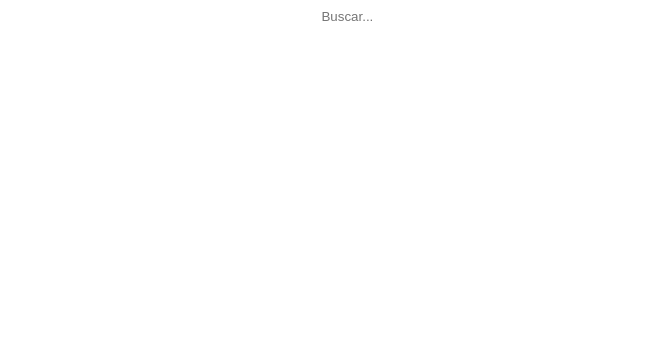
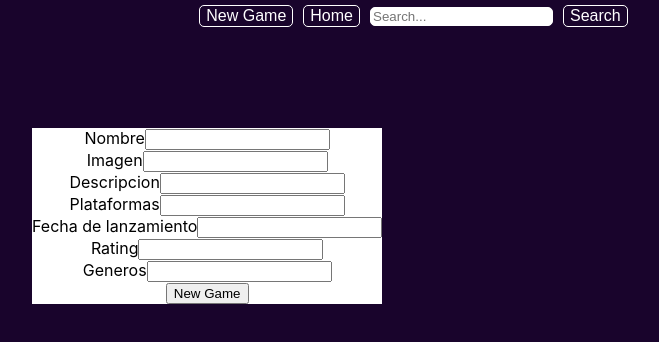
Before and after one commit to KariRomero/piVideoGames, a React (Create React App) app in the folder client/: page /form in a window 1280 px wide. Before the commit this address had no page. Shown: the top 342 px of the page, without its empty margins (224-883 px from the left). Built offline with nearby package versions, Linux system fonts and the light colour scheme.

Commit message:
Form.module.css

```diff
--- a/client/src/App.js
+++ b/client/src/App.js
@@ -4,6 +4,7 @@ import Landing from './views/Landing/Landing';
 import Nav from './components/Nav/Nav';
 import Home from './views/Home/Home';
 import Detail from './views/Detail/Detail';
+import Form from './views/Form/Form';
 
 
 
@@ -26,6 +27,7 @@ function App() {
           <Route path= "/" element= {<Landing/>}/>
           <Route path='/home' element ={<Home/>}/>
           <Route path='/detail/:id' element={<Detail/>}/>
+          <Route path='/form' element={<Form/>}/>
 
         </Routes>
 
--- a/client/src/components/Card/Card.jsx
+++ b/client/src/components/Card/Card.jsx
@@ -12,7 +12,7 @@ const Card = (props) => {
             </div>
 
 
-            <div className={style.genre}>{props.genres}</div>
+            <div className={style.genre}>{props.genres.join(' - ')}</div>
 
             <Link to={`/detail/${id}`} className={style.link}>
             <div className={style.name}>{props.name}</div>
--- a/client/src/components/Nav/Nav.jsx
+++ b/client/src/components/Nav/Nav.jsx
@@ -5,6 +5,10 @@ import { Link } from 'react-router-dom';
 const Nav = () => {
     return(
         <div className={style.container}>
+
+            <Link to='/form' className={style.link}>
+                <button className={style.button}>New Game</button>
+            </Link>
 
             <Link to='/home' className={style.link}>
                 <button className={style.button}>Home</button>
--- a/client/src/components/SearchBar/SearchBar.jsx
+++ b/client/src/components/SearchBar/SearchBar.jsx
@@ -7,8 +7,8 @@ const SearchBar = () => {
     return(
         <div className={style.container}>
 
-            <input type='search' className={style.input} placeholder='Buscar...'/>
-            <button className={style.button}>Buscar</button>
+            <input type='search' className={style.input} placeholder='Search...'/>
+            <button className={style.button}>Search</button>
 
          {/* <input type='search' onChange={handleChange} value={name} className={style.input}/>
          <button onClick={()=>onSearch(name)} className={style.button}>Buscar</button> */}
--- a/client/src/views/Detail/Detail.jsx
+++ b/client/src/views/Detail/Detail.jsx
@@ -32,9 +32,22 @@ const Detail = () => {
 
 
                         <div className={style.detail}>{videogame.released}</div>
-                        <div className={style.detail}>{videogame.platformVideogame.join(', ')}</div>
-                        <div className={style.detail}>{videogame.genresVideogame.join(', ')}</div>
                         <div className={style.detail}>Rating:{videogame.rating}</div>
+                        <div className={style.detail}>
+                        {
+                            videogame.platformVideogame && videogame.platformVideogame.join(', ')
+                        }
+                        </div>
+
+                        <div className={style.detail}>
+                        {
+                            videogame.genresVideogame && videogame.genresVideogame.join(', ')
+                        }
+                        </div>
+
+                        {/* <div className={style.detail}>{videogame.platformVideogame.join(', ')}</div>*/}
+                        {/* <div className={style.detail}>{videogame.genresVideogame.join(', ')}</div> */}
+
 
                     </div>
 
--- a/client/src/views/Detail/Detail.module.css
+++ b/client/src/views/Detail/Detail.module.css
@@ -6,8 +6,6 @@
     height: 100vh;
     position: relative;
     z-index: 1;
-
-
 }
 
 .container{
--- a/client/src/views/Form/Form.jsx
+++ b/client/src/views/Form/Form.jsx
@@ -1,7 +1,91 @@
+import style from './Form.module.css';
+import { useState } from "react";
+import axios from 'axios';
+
 const Form = () => {
+
+    const [form, setForm] = useState({
+        name:'',
+        description:'',
+        platforms:'',
+        image:'',
+        released:'',
+        rating:'',
+        genre:'',
+    })
+
+    const [errors, setErrors] = useState({
+        name:'',
+        description:'',
+        platforms:'',
+        image:'',
+        released:'',
+        rating:'',
+        genre:'',
+    })
+
+    const changeHandler = (event) => {
+        const property = event.target.name;
+        const value = event.target.value;
+
+        setForm({
+            ...form,
+            [property]:value
+        })
+    }
+
+    const validate = (form) => {
+
+    }
+
+    const submitHandler = (event) => {
+        event.preventDefault()
+        axios.post('http://localhost:3001/videogames', form)
+        .then(res=>alert(res))
+        .catch(err=>alert(err))                      // <<<<<<<<<<<<<<<<<<<<<<<<<<<<<<<<<<<<<     VER
+    }
+
     return(
-        <div>
+        <div className={style.background}>
+        <form onSubmit={submitHandler} className={style.form}>
+            <div>
+                <label>Nombre</label>
+                <input type="text" value={form.name} onChange={changeHandler} name='name'/>
+            </div>
 
+            <div>
+                <label>Imagen</label>
+                <input type="text" value={form.image} onChange={changeHandler} name='image'/>
+            </div>
+
+            <div>
+                <label>Descripcion</label>
+                <input type="text" value={form.description} onChange={changeHandler} name='description'/>
+            </div>
+
+            <div>
+                <label>Plataformas</label>
+                <input type="text" value={form.platforms} onChange={changeHandler} name='platforms'/>
+            </div>
+
+            <div>
+                <label>Fecha de lanzamiento</label>
+                <input type="text" value={form.released} onChange={changeHandler} name='released'/>
+            </div>
+
+            <div>
+                <label>Rating</label>
+                <input type="text" value={form.rating} onChange={changeHandler} name='rating'/>
+            </div>
+
+            <div>
+                <label>Generos</label>
+                <input type="text" value={form.genre} onChange={changeHandler} name='genre'/>
+            </div>
+
+            <button type="submit">New Game</button>
+
+        </form>
         </div>
     )
 };
--- /dev/null
+++ b/client/src/views/Form/Form.module.css
@@ -0,0 +1,19 @@
+.background{
+    background-color: rgb(25, 4, 44);
+    /* background-color: rgb(9, 9, 58); */
+    background-size: cover;
+    background-position: center;
+    height: 100vh;
+    position: relative;
+    z-index: 1;
+}
+
+.form{
+    background-color: rgb(255, 255, 255);
+    margin-top: 10%;
+    margin-left: 20%;
+
+    position: absolute;
+
+    z-index: 2;
+}
```
Also changed, not shown: client/src/views/Form/Forms.module.css (deleted).
